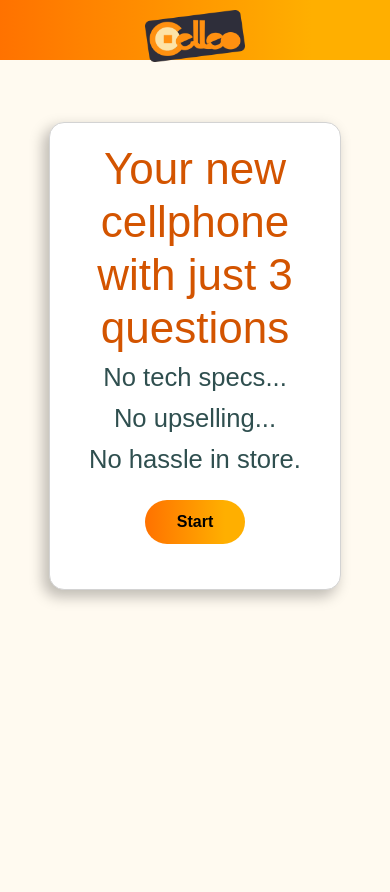
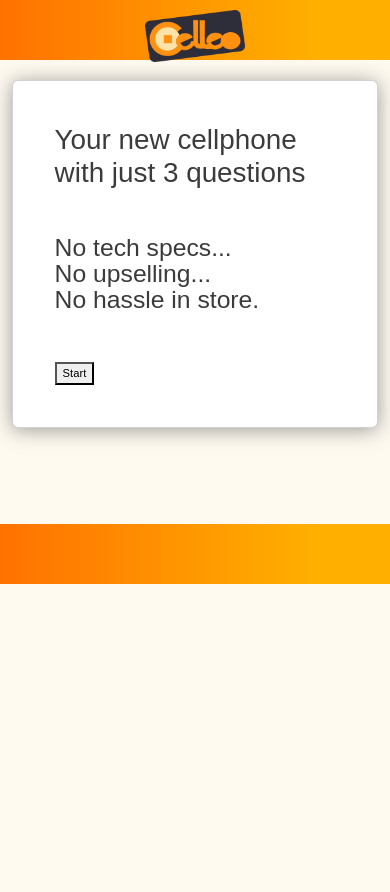
Before and after one commit to t0mG33/phonSphere, a PHP site: page / in a window 390 px wide. Shown: the top 892 px of the page. After the commit the page ends 584 px from the top, so only its background shows below. Run offline with PHP 8.4, Linux system fonts and the light colour scheme; style sheets or scripts are compiled from the project's sources.

Commit message:
Moved jumbo from header to main container

```diff
--- a/includes/header.php
+++ b/includes/header.php
@@ -2,19 +2,4 @@
 
     <?php include 'includes/navbar.php';?>
 
-    <div class="container">
-        <div class="row">
-            <div class="col-12">
-                <div class="jumbo">
-                    <div class="txt-ctt">
-                        <h1>Your new cellphone with just 3 questions</h1>
-                        <h2>No tech specs...</h2>
-                        <h2>No upselling...</h2>
-                        <h2>No hassle in store.</h2>
-                        <button id="start-btn">Start</button>
-                    </div>
-                </div>
-            </div>
-        </div>
-    </div>
 </header>
--- a/index.php
+++ b/index.php
@@ -44,35 +44,27 @@
 
   <?php include 'includes/header.php';?>
 
-  <div id="main-ctn">
+  <main id="main-ctn">
 
-    <div id="chat-window">
-      <div class="bot-interaction intro">
-
-          <div class="interaction-bloc">
-              <div class="question">
-                  <div class="avatar"></div>
-                  <div class="qtn-bloc">
-                      <p>Hi, my name is Celleo and I will help to find the perfect smartphone for you!</p>
-                  </div>
-              </div>
-          </div>
-
-      </div>
-
-      <div class="bot-interaction intro">
-          <div class="interaction-bloc">
-              <div class="question">
-                  <div class="avatar"></div>
-                  <div class="qtn-bloc">
-                      <p>Let's do it!</p>
+    <div class="container mw-100">
+          <div class="row">
+              <div class="col-md-6 offset-md-3">
+                  <div class="jumbo mx-auto">
+                      <div class="card w-100 position-relative start-0 txt-ctt">
+                          <div class="card-body">
+                              <h1 class="card-title mb-5">Your new cellphone with just 3 questions</h1>
+                              <h2 class="card-subtitle">No tech specs...</h2>
+                              <h2 class="card-subtitle">No upselling...</h2>
+                              <h2 class="card-subtitle mb-5">No hassle in store.</h2>
+                              <button id="start-btn">Start</button>
+                          </div>
+                      </div>
                   </div>
               </div>
           </div>
       </div>
 
-    </div>
-  </div>
+  </main>
 
   <div id="send-param-div">
     <button id="reduce-Cmd-Btn">
```
